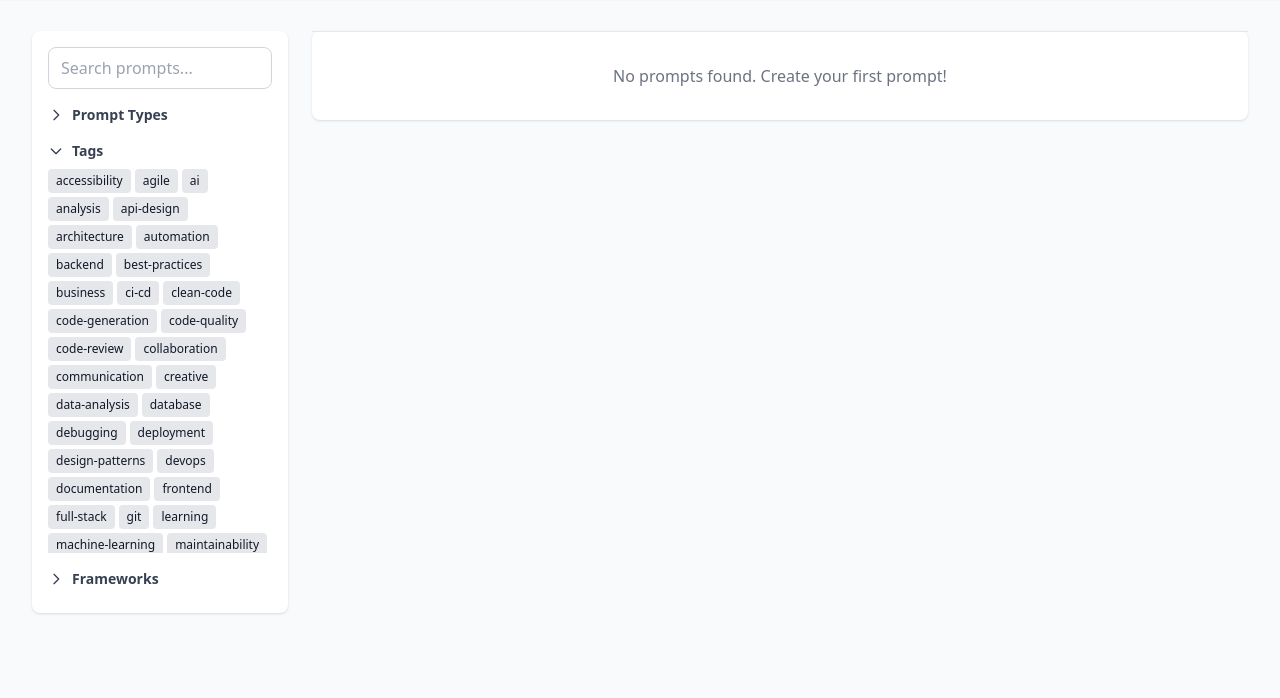
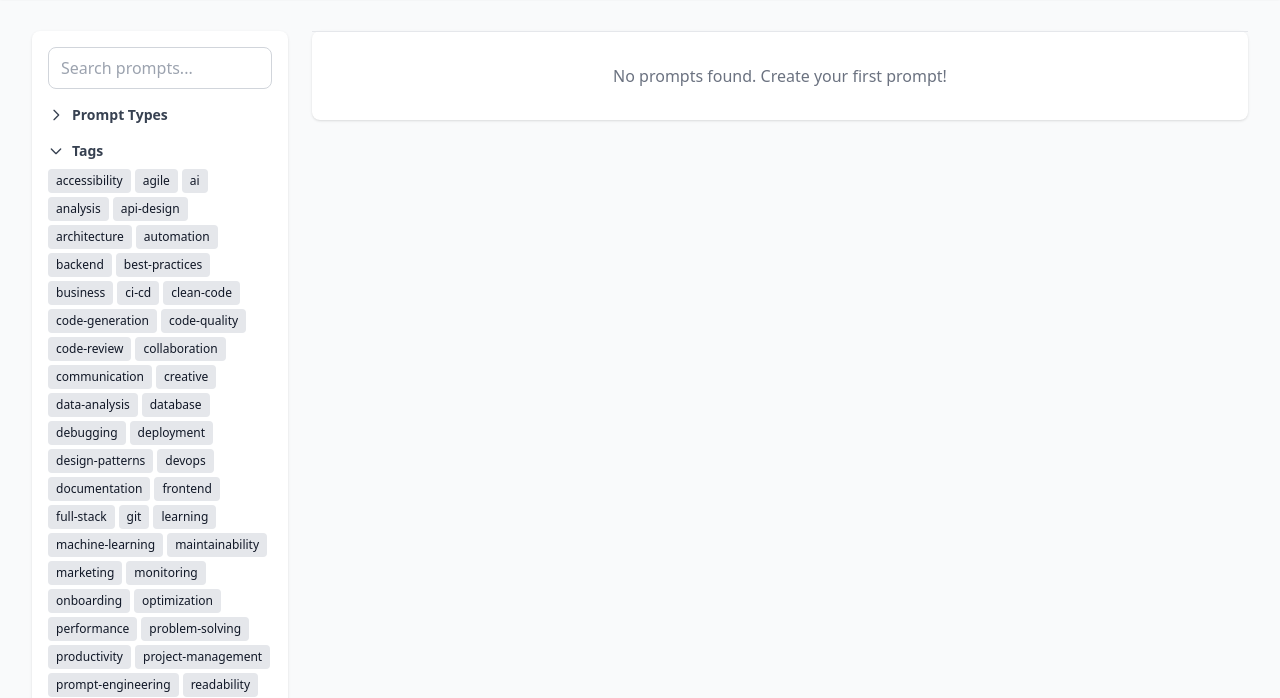
Before and after one commit to martinfou/prompt-vault, a plain HTML site: page index.html in a window 1280 px wide. Both pictures are taken after a click on the button "Tags". Shown: the part 74-772 px from the top of the page. Drawn offline with nearby package versions, Linux system fonts and the light colour scheme.

Commit message:
style(ui): Remove scrollable styling from tags section
Improve tag list display by removing max-height and overflow constraints, allowing tags to wrap naturally without scrollbars. This provides a cleaner, more intuitive user experience when browsing and filtering prompts by tags.

- Remove max-h-96 overflow-y-auto pr-1 classes from tags container
- Allow tags to wrap naturally without vertical scrolling
- Maintains existing flex-wrap gap-1 layout for consistent spacing

```diff
--- a/index.html
+++ b/index.html
@@ -160,7 +160,7 @@
                                 </svg>
                                 Tags
                             </button>
-                            <div x-show="!tagsCollapsed" x-transition class="flex flex-wrap gap-1 max-h-96 overflow-y-auto pr-1">
+                            <div x-show="!tagsCollapsed" x-transition class="flex flex-wrap gap-1">
                                 <template x-for="tag in allTags" :key="tag">
                                     <button
                                         @click="toggleTagFilter(tag)"
```
